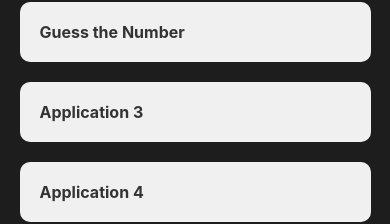
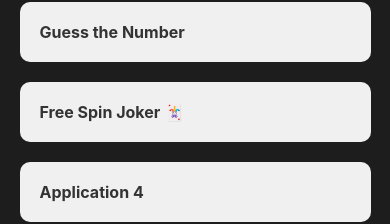
Before and after one commit to michalwygonik/react-native-course, a React Native app in the folder CourseProgressApp/: screen / in a window 390 px wide. Shown: the part 395-619 px from the top of the page. Built offline with nearby package versions, Linux system fonts and the light colour scheme.

Commit message:
add FreeSpinJoker game

```diff
--- a/CourseProgressApp/App.tsx
+++ b/CourseProgressApp/App.tsx
@@ -5,6 +5,7 @@ import { createStackNavigator } from "@react-navigation/stack";
 import TodoGoals from "./apps/TodoGoals/TodoGoals";
 import HomeScreen from "./HomeScreen";
 import GuessTheNumber from "./apps/GuessTheNumber/GuessTheNumber";
+import FreeSpinJoker from "./apps/FreeSpinJoker/FreeSpinJoker";
 
 const Stack = createStackNavigator();
 
@@ -29,6 +30,7 @@ export default function App() {
         <Stack.Screen name="Home" component={HomeScreen} />
         <Stack.Screen name="Todo Goals" component={TodoGoals} />
         <Stack.Screen name="Guess the Number" component={GuessTheNumber} />
+        <Stack.Screen name="Free Spin Joker" component={FreeSpinJoker} />
       </Stack.Navigator>
     </NavigationContainer>
   );
--- a/CourseProgressApp/HomeScreen.tsx
+++ b/CourseProgressApp/HomeScreen.tsx
@@ -17,9 +17,12 @@ export default function HomeScreen({ navigation }: any) {
         >
           <Text style={styles.containerItemText}>Guess the Number</Text>
         </TouchableOpacity>
-        <View style={styles.containerItem}>
-          <Text style={styles.containerItemText}>Application 3</Text>
-        </View>
+        <TouchableOpacity
+          style={styles.containerItem}
+          onPress={() => navigation.navigate("Free Spin Joker")}
+        >
+          <Text style={styles.containerItemText}>Free Spin Joker 🃏</Text>
+        </TouchableOpacity>
         <View style={styles.containerItem}>
           <Text style={styles.containerItemText}>Application 4</Text>
         </View>
--- /dev/null
+++ b/CourseProgressApp/apps/FreeSpinJoker/FreeSpinJoker.tsx
@@ -0,0 +1,26 @@
+import { useIsFocused } from "@react-navigation/native";
+import { useEffect } from "react";
+import { Text, View } from "react-native";
+import Orientation from "react-native-orientation-locker";
+
+import * as ScreenOrientation from "expo-screen-orientation";
+
+const FreeSpinJoker: React.FC = () => {
+  useEffect(() => {
+    ScreenOrientation.lockAsync(
+      ScreenOrientation.OrientationLock.LANDSCAPE_RIGHT
+    );
+
+    return () => {
+      ScreenOrientation.unlockAsync();
+    };
+  }, []);
+
+  return (
+    <View>
+      <Text>FreeSpinJoker 🃏</Text>
+    </View>
+  );
+};
+
+export default FreeSpinJoker;
--- a/CourseProgressApp/apps/GuessTheNumber/screens/StartGame.tsx
+++ b/CourseProgressApp/apps/GuessTheNumber/screens/StartGame.tsx
@@ -4,6 +4,7 @@ import {
   StyleSheet,
   Text,
   TextInput,
+  useWindowDimensions,
   View,
 } from "react-native";
 import PrimaryButton from "../components/ui/PrimaryButton";
--- a/CourseProgressApp/package.json
+++ b/CourseProgressApp/package.json
@@ -21,11 +21,13 @@
     "react-dom": "18.3.1",
     "react-native": "0.76.6",
     "react-native-gesture-handler": "~2.20.2",
+    "react-native-orientation-locker": "^1.7.0",
     "react-native-reanimated": "~3.16.1",
     "react-native-safe-area-context": "4.12.0",
     "react-native-screens": "~4.4.0",
     "react-native-vector-icons": "^10.2.0",
-    "react-native-web": "~0.19.13"
+    "react-native-web": "~0.19.13",
+    "expo-screen-orientation": "~8.0.4"
   },
   "devDependencies": {
     "@babel/core": "^7.25.2",
```
Also changed, not shown: 1 other file (tests, documents, lock files or other folders).
